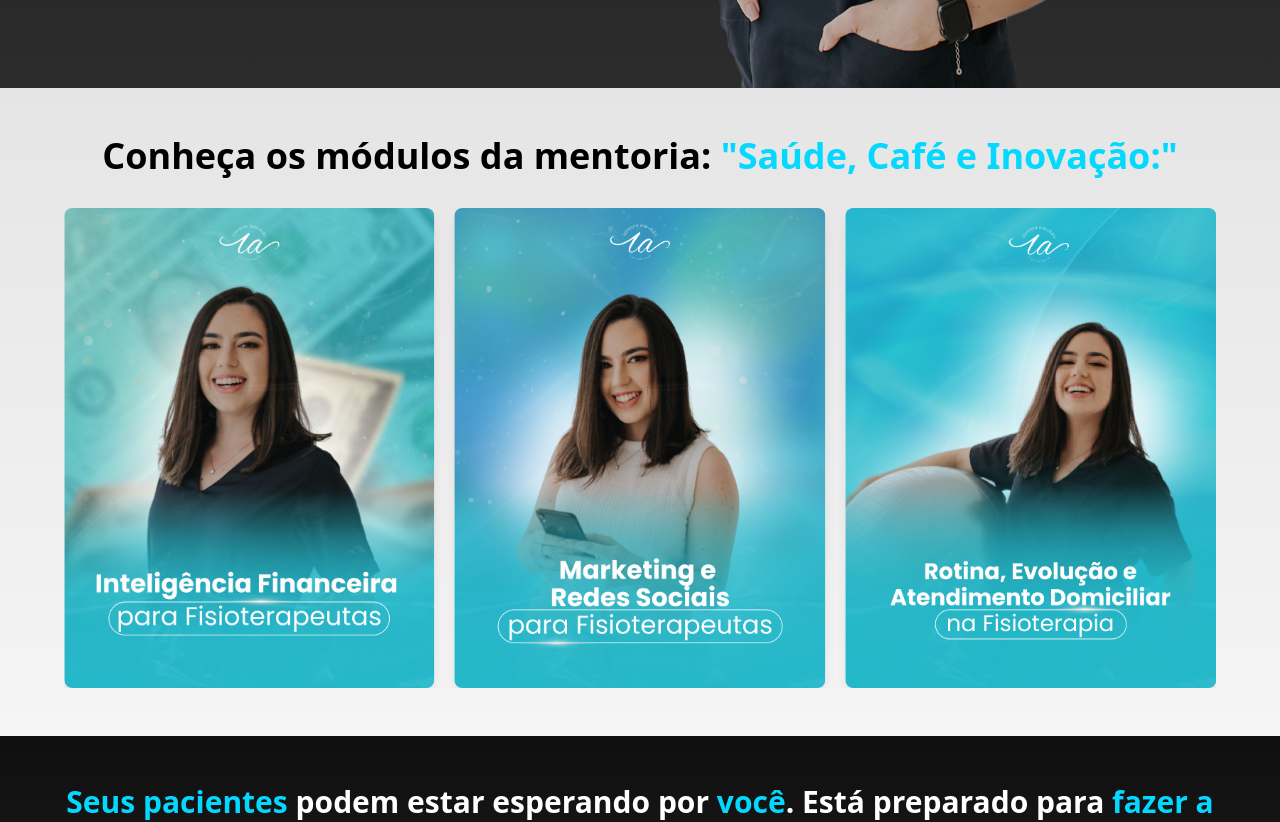
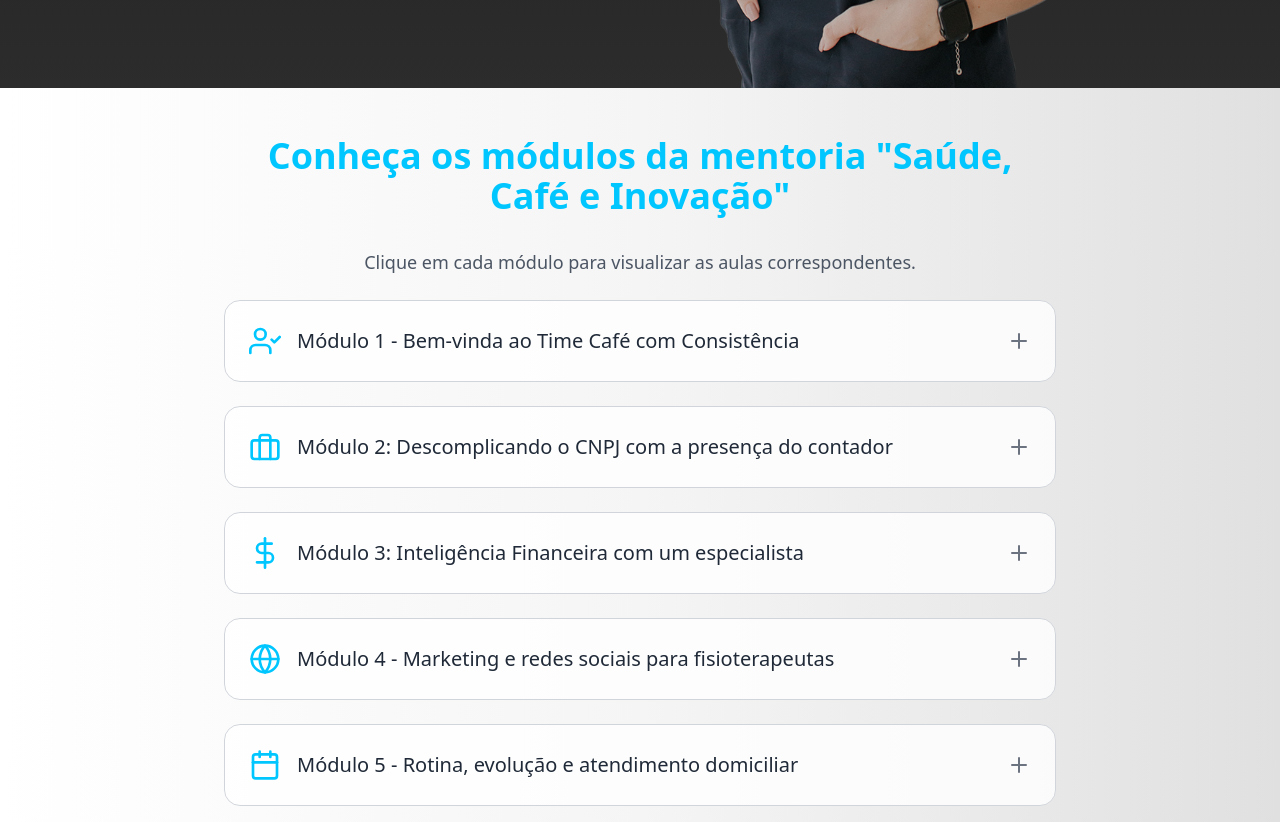
Before and after one commit to IsaiasZaza/lorrane, a Next.js app: page / in a window 1280 px wide. Shown: the part 1780-2602 px from the top of the page. Built offline with nearby package versions, Linux system fonts and the light colour scheme.

Commit message:
modulesfaq feito e  biografia lorrane substituida

```diff
--- a/src/app/components/Lorrane.jsx
+++ b/src/app/components/Lorrane.jsx
@@ -4,20 +4,20 @@ export default function MentoraSection() {
       <div className="container mx-auto px-8 flex flex-col lg:flex-row items-center justify-center gap-8 lg:-mt-40">
         {/* Texto */}
         <div className="lg:w-1/2 flex flex-col justify-center items-center lg:items-start text-center lg:text-left">
-          <h2 className="text-3xl mt-10 sm:text-3xl lg:text-4xl font-bold text-[#009ACF] mb-4">
+          <h2 className="text-3xl mt-12 sm:text-3xl lg:text-4xl font-bold text-[#009ACF] mb-4">
             Conheça sua mentora
           </h2>
           <p className="text-gray-700 text-md sm:text-base md:text-lg mb-4">
-            Lorem ipsum dolor sit amet, consectetur adipiscing elit, sed do eiusmod tempor incididunt ut labore et dolore magna aliqua. Quis ipsum suspendisse ultrices gravida.
+            Lorrane Azevêdo, fisioterapeuta apaixonada pelo cuidado e bem-estar de idosos. Tenho 26 anos, sou formada pelo CEUB, especializada em Gerontologia e Neurologia, áreas que me permitem atuar com excelência na recuperação e manutenção da qualidade de vida dos meus pacientes.
           </p>
           <p className="text-gray-700 text-md sm:text-base md:text-lg mb-4">
-            Lorem ipsum dolor sit amet, consectetur adipiscing elit, sed do <span className="text-[#05D8FF]">eiusmod</span> tempor incididunt ut labore et dolore magna aliqua.
+            Acredito que o envelhecimento pode e deve ser vivido com autonomia, funcionalidade e independência. Por isso, dedico meu trabalho à fisioterapia domiciliar para idosos, proporcionando atendimentos humanizados e personalizados, diretamente no conforto do lar.
           </p>
           <p className="text-gray-700 text-md sm:text-base md:text-lg mb-4">
-            Lorem ipsum dolor sit amet, consectetur adipiscing elit, sed do eiusmod tempor incididunt ut labore et dolore magna aliqua. Quis ipsum suspendisse ultrices gravida.
+            Assim como um bom café traz aconchego e energia, meu propósito é ser esse suporte diário na jornada dos meus pacientes.
           </p>
           <p className="text-gray-700 text-md sm:text-base md:text-lg mb-4">
-            Lorem ipsum dolor sit amet, <span className="text-[#05D8FF] font-semibold">consectetur adipiscing elit</span>, sed do eiusmod tempor incididunt ut labore et dolore magna aliqua.
+            E por isso, decidi lançar a minha mentoria e ajudar a fazer com que você transforme a sua vida assim como eu consegui!
           </p>
         </div>
 
--- /dev/null
+++ b/src/app/components/ModulesFaq.jsx
@@ -0,0 +1,122 @@
+"use client";
+import { useState } from "react";
+import { FiPlus, FiMinus, FiUserCheck, FiBriefcase, FiDollarSign, FiGlobe, FiCalendar } from "react-icons/fi";
+
+const ModulesFaq = () => {
+  const [activeIndex, setActiveIndex] = useState(null);
+
+  const modulesData = [
+    {
+      icon: <FiUserCheck className="text-[#00C6FF] w-8 h-8 mr-4" />,
+      question: "Módulo 1 - Bem-vinda ao Time Café com Consistência",
+      answer: (
+        <ul className="list-disc pl-8 space-y-2 text-gray-700 text-lg font-medium">
+          <li> Aula 1: BOAS VINDAS</li>
+          <li> Aula 2: Conheça sua mentora!</li>
+          <li> Aula 3: Eu quero te conhecer 🩵</li>
+          <li> Aula 4: Deixe aqui sua sugestão de aula</li>
+        </ul>
+      ),
+    },
+    {
+      icon: <FiBriefcase className="text-[#00C6FF] w-8 h-8 mr-4" />,
+      question: "Módulo 2: Descomplicando o CNPJ com a presença do contador",
+      answer: (
+        <ul className="list-disc pl-8 space-y-2 text-gray-700 text-lg font-medium">
+          <li> Aula 1: CNPJ x Pessoa física, qual é o melhor?</li>
+          <li> Aula 2: Como abrir o CNPJ sem dores de cabeça</li>
+          <li> Aula 3: Registro da empresa no CREFITO</li>
+          <li> Aula 4: Custos mensais e emissão de notas fiscais</li>
+          <li> Aula 5: Como declarar o Imposto de Renda</li>
+        </ul>
+      ),
+    },
+    {
+      icon: <FiDollarSign className="text-[#00C6FF] w-8 h-8 mr-4" />,
+      question: "Módulo 3: Inteligência Financeira com um especialista",
+      answer: (
+        <ul className="list-disc pl-8 space-y-2 text-gray-700 text-lg font-medium">
+          <li> Aula 1: Gerencie suas finanças com estratégia</li>
+          <li> Aula 2: Aprenda a investir e fazer seu dinheiro trabalhar por você</li>
+        </ul>
+      ),
+    },
+    {
+      icon: <FiGlobe className="text-[#00C6FF] w-8 h-8 mr-4" />,
+      question: "Módulo 4 - Marketing e redes sociais para fisioterapeutas",
+      answer: (
+        <ul className="list-disc pl-8 space-y-2 text-gray-700 text-lg font-medium">
+          <li> Aula 1: Como se posicionar nas redes sociais</li>
+          <li> Aula 2: Defina sua identidade profissional e encontre seu diferencial</li>
+          <li> Aula 3: Estratégia de conteúdo para fisioterapeutas</li>
+          <li> Aula 4: Como captar pacientes e criar uma comunicação profissional</li>
+        </ul>
+      ),
+    },
+    {
+      icon: <FiCalendar className="text-[#00C6FF] w-8 h-8 mr-4" />,
+      question: "Módulo 5 - Rotina, evolução e atendimento domiciliar",
+      answer: (
+        <ul className="list-disc pl-8 space-y-2 text-gray-700 text-lg font-medium">
+          <li> Aula 1: Organização de rotina e metas realistas</li>
+          <li> Aula 2: O que você precisa para começar a atender em casa (passo a passo)</li>
+          <li> Aula 3: Gestão de tempo para atender mais pacientes e manter qualidade de vida</li>
+        </ul>
+      ),
+    },
+  ];
+
+  const toggleFAQ = (index) => {
+    setActiveIndex(activeIndex === index ? null : index);
+  };
+
+  return (
+    <section className="bg-gradient-to-r from-[#ffffff] via-[#f5f5f5] to-[#e0e0e0] py-12">
+      <div className="max-w-4xl mx-auto px-6 lg:px-8">
+        <h2 className="text-3xl font-bold lg:text-4xl text-center mb-8  text-[#00C6FF]">
+          Conheça os módulos da mentoria "Saúde, Café e Inovação"
+        </h2>
+        <p className="text-center text-lg text-gray-600 mb-6">
+          Clique em cada módulo para visualizar as aulas correspondentes.
+        </p>
+
+        <div className="space-y-6">
+          {modulesData.map((module, index) => (
+            <div
+              key={index}
+              className={`p-6 rounded-2xl transition-all transform duration-300 ease-in-out ${
+                activeIndex === index
+                  ? "bg-white border-l-4 border-[#00C6FF] shadow-xl scale-105"
+                  : "bg-white bg-opacity-80 border border-gray-300 hover:shadow-lg"
+              }`}
+            >
+              <div
+                onClick={() => toggleFAQ(index)}
+                className="flex justify-between items-center cursor-pointer"
+              >
+                <div className="flex items-center">
+                  {module.icon}
+                  <h3 className="text-lg lg:text-xl font-medium text-gray-800">{module.question}</h3>
+                </div>
+                {activeIndex === index ? (
+                  <FiMinus className="text-2xl text-[#00C6FF] transition-all duration-300" />
+                ) : (
+                  <FiPlus className="text-2xl text-gray-500 transition-all duration-300 hover:text-[#00C6FF]" />
+                )}
+              </div>
+              <div
+                className={`overflow-hidden transition-all duration-500 ${
+                  activeIndex === index ? "max-h-96 mt-4 opacity-100" : "max-h-0 opacity-0"
+                }`}
+              >
+                {module.answer}
+              </div>
+            </div>
+          ))}
+        </div>
+      </div>
+    </section>
+  );
+};
+
+export default ModulesFaq;
--- a/src/app/page.js
+++ b/src/app/page.js
@@ -10,6 +10,7 @@ import ImersaoSection from "./components/ImersaoSection";
 import Oferta from "./components/Oferta";
 import Lorrane from "./components/Lorrane";
 import Footer from "./components/Footer";
+import ModulesFaq from "./components/ModulesFaq";
 
 export default function Home() {
   return (
@@ -17,7 +18,7 @@ export default function Home() {
       <HeroSection />
       <ObstaclesSection />
       <MentoriasSection />
-      <ModulosMentoria />
+      <ModulesFaq />
       <QueroFaze />
       <ImersaoSection />
       <Oferta />
--- a/tailwind.config.mjs
+++ b/tailwind.config.mjs
@@ -11,6 +11,19 @@ export default {
         background: "var(--background)",
         foreground: "var(--foreground)",
       },
+      backgroundSize: {
+        "600%": "600% 600%",
+      },
+      animation: {
+        gradient: "gradientBG 7s ease infinite",
+      },
+      keyframes: {
+        gradientBG: {
+          "0%": { "background-position": "0% 50%" },
+          "50%": { "background-position": "100% 50%" },
+          "100%": { "background-position": "0% 50%" },
+        },
+      },
     },
   },
   plugins: [],
```
